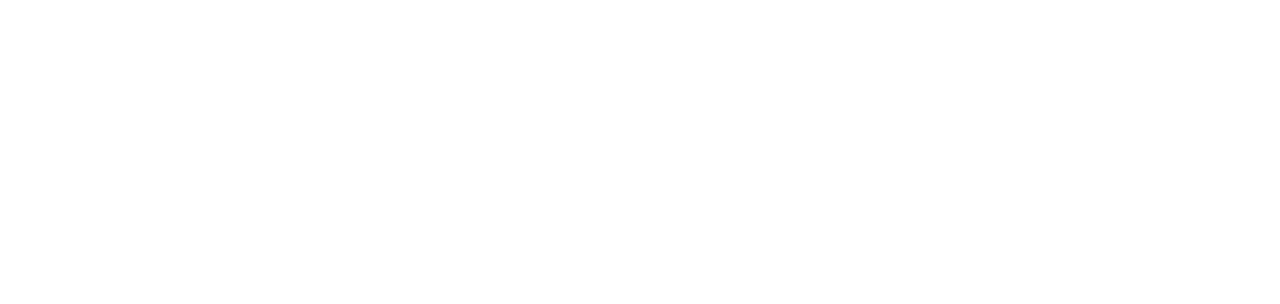
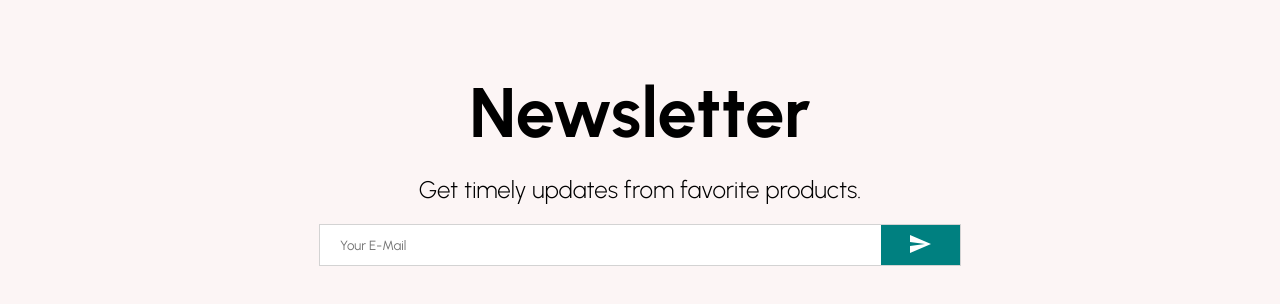
Before and after one commit to Mohamedadelsaleh/E-Commerce-Website, a React (Create React App) app: page / in a window 1280 px wide. Shown: the part 2338-2642 px from the top of the page. Before the commit the page ends 2256 px from the top, so only its background shows below. Built offline with nearby package versions, Linux system fonts and the light colour scheme.

Commit message:
finishing Newsletter

```diff
--- /dev/null
+++ b/src/Components/Newsletter.jsx
@@ -0,0 +1,66 @@
+import { Send } from '@mui/icons-material';
+import React from 'react'
+import styled from 'styled-components'
+
+
+const Container = styled.div`
+    height: 60vh;
+    background-color:#fcf5f5;
+    display:flex;
+    align-items: center;
+    justify-content: center;
+    flex-direction: column;
+`;
+
+const Title = styled.h1`
+    font-size:70px;
+    margin: 20px;
+
+`;
+
+const Description = styled.div`
+    font-size:24px;
+    font-weight:300;
+    margin-bottom: 20px;
+
+`;
+
+const InputContainer = styled.div`
+    width: 50%;
+    height: 40px;
+    background-color:white;
+    display: flex;
+    justify-content:space-between;
+    border: 1px solid lightgrey;
+`;
+
+const Input = styled.input`
+    border: none;
+    flex: 8;
+    padding-left: 20px;
+`;
+
+const Button = styled.button`
+    flex: 1;
+    border: none;
+    background-color:teal;
+    color: white;
+    cursor: pointer;
+`;
+
+const Newsletter = () => {
+    return (
+        <Container>
+            <Title>Newsletter</Title>
+            <Description>Get timely updates from favorite products.</Description>
+            <InputContainer>
+                <Input  placeholder='Your E-Mail'/>
+                <Button>
+                    <Send />
+                </Button>
+            </InputContainer>
+        </Container>
+    )
+}
+
+export default Newsletter
--- a/src/Pages/Home.jsx
+++ b/src/Pages/Home.jsx
@@ -2,6 +2,7 @@ import React from 'react'
 import Announcement from '../Components/Announcement'
 import Categories from '../Components/Categories'
 import NavBar from '../Components/NavBar'
+import Newsletter from '../Components/Newsletter'
 import Products from '../Components/Products'
 import Slider from '../Components/Slider'
 
@@ -14,6 +15,7 @@ const Home = () => {
             <Slider />
             <Categories />
             <Products />
+            <Newsletter />
         </div>
     )
 }
```
